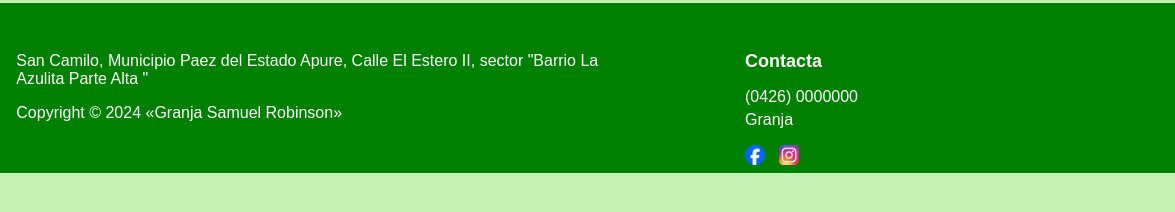
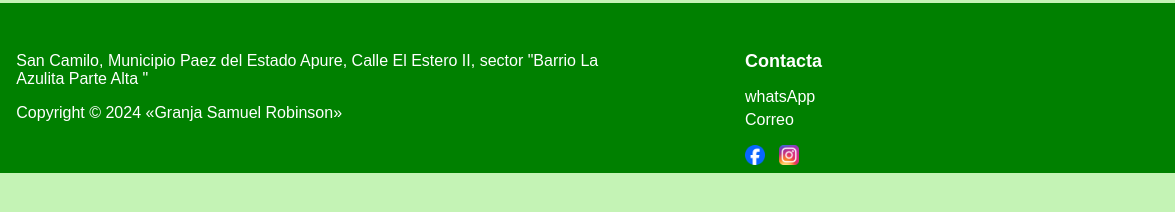
Before and after one commit to GranjaSamuelRobinson/bovino.github, a plain HTML site: page index.html in a window 1280 px wide. Shown: the part 344-556 px from the top of the page, 105-1280 px from the left. Drawn offline with Linux system fonts and the light colour scheme.

Commit message:
Update index.html

```diff
--- a/index.html
+++ b/index.html
@@ -168,8 +168,8 @@
         <div class="column">
           <h3>Contacta</h3>
           <ul>
-            <li>(0426) 0000000</li>
-            <li><a href="mailto:info@uptaltoapure.edu.ve">Granja</a></li>
+            <li><a href="http://wa.link/f4f3w1">whatsApp</a></li>
+          <li><a href="mailto:www.granjasamuelrobinson@gmail.com">Correo</a></li>
           </ul>
           <div class="social-media">
             <a href="https://www.facebook.com/profile.php?id=100071306807580&locale=es_LA"><img src="lo.png" alt="Facebook" style="width: 20px;"></a>
```
